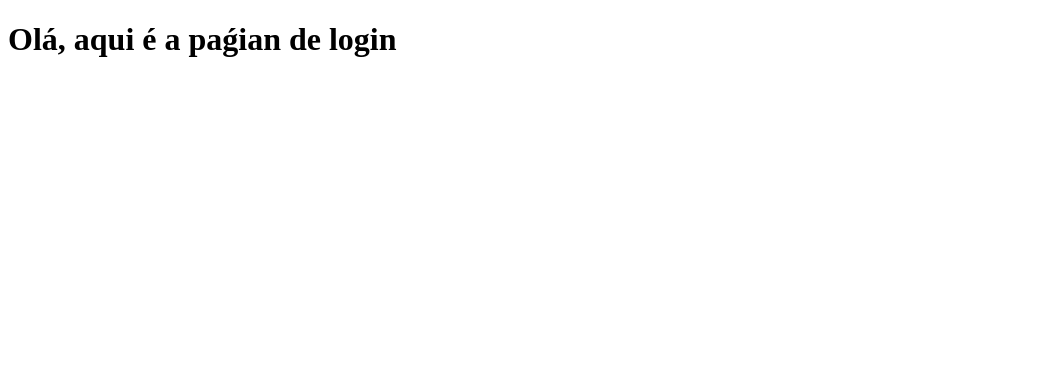
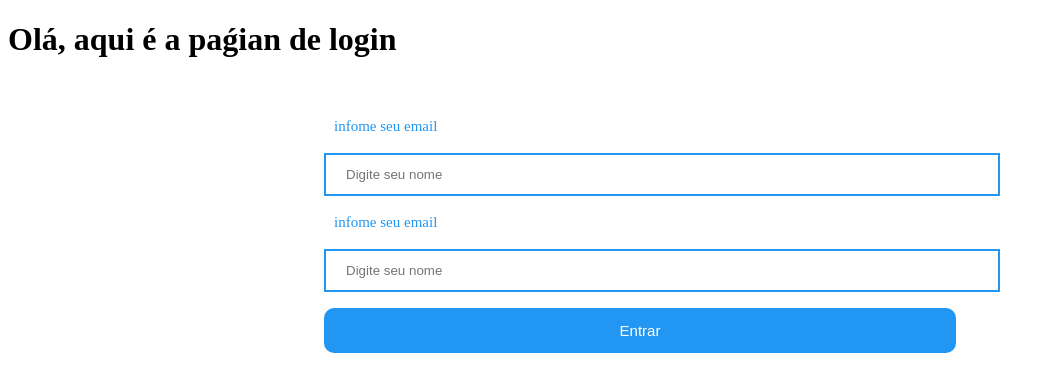
Before and after one commit to tainamiranda2/sistemaDeDemandas, a React (Vite) app: page /login in a window 1280 px wide. Shown: the top 392 px of the page, without its empty margins (0-1054 px from the left). Built offline with nearby package versions, Linux system fonts and the light colour scheme.

Commit message:
danod merge com a roda criar paginas e criando componente para input e card

```diff
--- a/src/App.css
+++ b/src/App.css
@@ -0,0 +1,25 @@
+/*configurações do css geral*/
+button{
+    padding: 14px 20px;
+    margin: 8px 0;
+    border: none;
+    cursor: pointer;
+   width: 100%;
+
+
+    border-radius: 10px;
+    background:#2196f3;
+    color:#fff;
+    font-size:15px;
+}
+button:hover{
+background: #000;
+}
+form{
+    width:50%;
+    color: #2196f3;
+    display: block;
+    margin:auto;
+    margin-top: 50px;
+    margin-bottom: 50px;
+    }
--- /dev/null
+++ b/src/components/card/Card.jsx
@@ -0,0 +1,22 @@
+
+import React from 'react';
+import {Link} from 'react-router-dom';
+export const  Card= ({text, to})=>{
+//const [show,setShow]=useState;
+return (
+    <>
+    <div className='row'>
+        <div className='card green'>
+
+                <Link to={to}>
+                <h2>{text}</h2>
+                </Link>
+        </div>
+    </div>
+
+
+    </>
+)
+}
+
+export default Card;
--- /dev/null
+++ b/src/components/input/Input.jsx
@@ -0,0 +1,16 @@
+import React from 'react';
+import './style.css'
+export const Input=({type,text, placeholder,onChange,value})=>{
+return(
+    <div>
+        <label>{text}</label>
+        <input
+        type={type}
+        onChange={onChange}
+        placeholder={placeholder}
+        value={value}
+        />
+    </div>
+)
+}
+export default Input;
--- /dev/null
+++ b/src/components/input/style.css
@@ -0,0 +1,19 @@
+label{
+    color:#2196f3;
+
+   display:block;
+   padding:10px;
+   font-size:15px;
+   }
+  input{
+   width: 100%;
+   padding: 12px 20px;
+   margin: 8px 0;
+
+
+    border:2px solid #2196f3;
+  }
+
+  input:hover{
+    border-color:  #2196f3;
+  }
--- a/src/router.jsx
+++ b/src/router.jsx
@@ -7,6 +7,7 @@ import {Login}  from './views/login/Login';
 import {DashboardAdm}  from './views/administrador/dashboardAdm';
 import {CadastroUsuario} from './views/administrador/CadastroUsuario';
 import {CadastroStatus} from './views/administrador/CadastroStatus';
+import {EdicaoUsuario} from './views/administrador/EdicaoUsuario';
 import {EdicaoStatus} from './views/administrador/EdicaoStatus';
 import {DashboardColaborador } from './views/colaborador/dashboardColaborador';
 import {DemandasExecutadas} from './views/colaborador/DemandasExecutadas';
@@ -28,14 +29,15 @@ export const Router=()=>{
           <Route path='/administrador' element={<DashboardAdm/>}/>
           <Route path='/administrador/CadastroStatus' element={<CadastroStatus/>}/>
           <Route path='/administrador/CadastroUsuario' element={<CadastroUsuario/>}/>
-          <Route path='/administrador/EdicaoStatus' element={<EdicaoStatus/>}/>
+          <Route path='/administrador/EdicaoStatus/:id' element={<EdicaoStatus/>}/>
+          <Route path='/administrador/EdicaoUsuario/:id' element={<EdicaoUsuario/>}/>
           <Route path='/colaborador' element={<DashboardColaborador/>}/>
           <Route path='/colaborador/DemandasExecutadas' element={<DemandasExecutadas/>}/>
-          <Route path='/colaborador/EnvioDemandaPendente' element={<EnvioDemandaPendente/>}/>
+          <Route path='/colaborador/EnvioDemandaPendente/:id' element={<EnvioDemandaPendente/>}/>
           <Route path='/usuario' element={<DashboardUsuario/>}/>
           <Route path='/usuario/CadastroDemanda' element={<CadastroDemanda/>}/>
-          <Route path='/usuario/EdicaoDemanda' element={<EdicaoDemanda/>}/>
-          <Route path='/usuario/ImprimirDemanda' element={<ImprimirDemanda/>}/>
+          <Route path='/usuario/EdicaoDemanda/:id' element={<EdicaoDemanda/>}/>
+          <Route path='/usuario/ImprimirDemanda/:id' element={<ImprimirDemanda/>}/>
 
         </Routes>
         </BrowserRouter>
--- /dev/null
+++ b/src/views/administrador/EdicaoUsuario.jsx
@@ -0,0 +1,10 @@
+import React from 'react';
+
+export const EdicaoUsuario =()=>{
+    return (
+        <div>
+            <h1>Olá, sua página de edição de usuario</h1>
+        </div>
+
+    )
+}
--- a/src/views/home/Home.jsx
+++ b/src/views/home/Home.jsx
@@ -1,8 +1,18 @@
+
+import Card from "../../components/card/Card";
 import React from  'react';
 
 export const Home =()=>{
     return(
         <div>
+            <Card
+            text="Home"
+            to="/"
+            />
+              <Card
+            text="Login"
+            to="/login"
+            />
            <h1>Olá,sou a página home</h1>
         </div>
     )
--- a/src/views/login/Login.jsx
+++ b/src/views/login/Login.jsx
@@ -1,9 +1,29 @@
 import React from 'react'
+import Input from "../../components/input/Input";
 
 export  const Login =()=>{
+    const ValidarForm=async e=>{
+        e.preventDefault();
+        console.log("Voce clicou em enviar")
+    }
 return (
 <div>
 <h1>Olá, aqui é a paǵian de login</h1>
+<form onSubmit={ValidarForm}>
+<Input
+text="infome seu email"
+type="text"
+placeholder="Digite seu nome"
+
+/>
+<Input
+text="infome seu email"
+type="number"
+placeholder="Digite seu nome"
+
+/>
+<button>Entrar</button>
+</form>
 </div>
 )
 }
```
